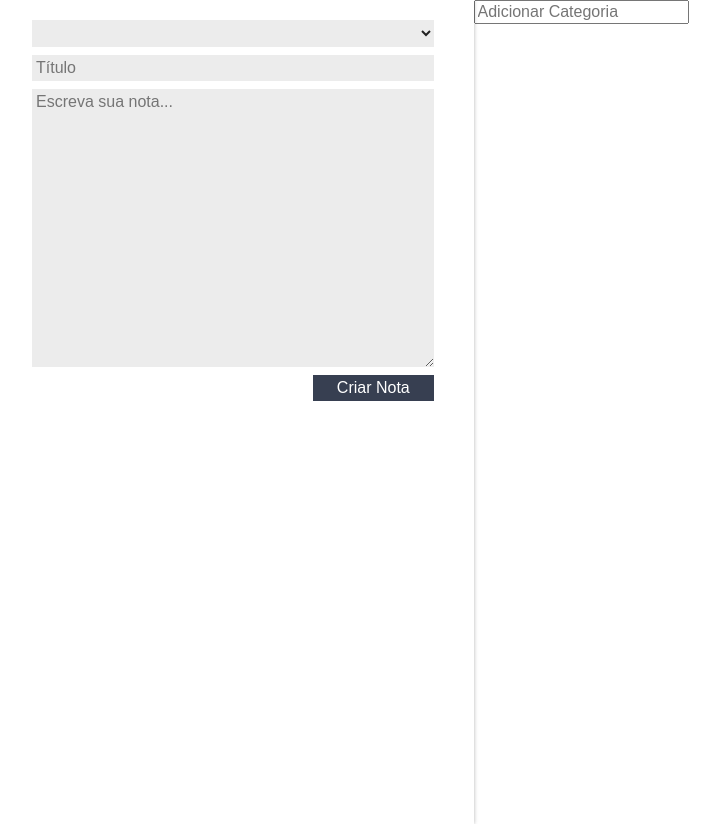
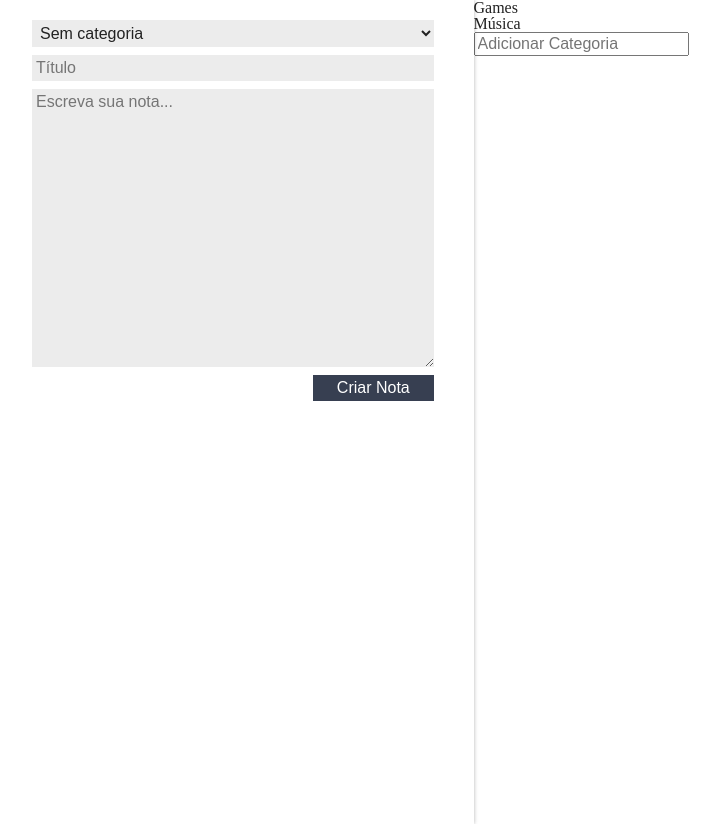
Before and after one commit to matheustakasaki/react-entendendo-como-a-biblioteca-funciona, a React (Create React App) app in the folder ceep/: page / in a window 1280 px wide. Shown: the whole page, without its empty margins (8-728 px from the left). Built offline with nearby package versions, Linux system fonts and the light colour scheme.

Commit message:
Adicionando marcação de categoria dentro do card

```diff
--- a/ceep/src/App.js
+++ b/ceep/src/App.js
@@ -13,12 +13,12 @@
     // Array de Notas salvo no state do App
     this.state = {
       notas: [],
-      categorias: []
+      categorias: ['Games', 'Música']
     }
   }
 
-  criarNota(titulo, texto) {
-    const novaNota = { titulo, texto }
+  criarNota(titulo, texto, categoria) {
+    const novaNota = { titulo, texto, categoria }
     const novoArrayNotas = [...this.state.notas, novaNota];
 
     const novoEstado = {
--- a/ceep/src/components/CardNota/index.jsx
+++ b/ceep/src/components/CardNota/index.jsx
@@ -18,6 +18,7 @@
                 </header>
                 <p className="card-nota_texto">{this.props.texto}</p>
                 <DeleteSVG onClick={this.apagar.bind(this)}/>
+                <h4>{this.props.categoria}</h4>
             </section>
         );
     }
--- a/ceep/src/components/FormularioCadastro/index.jsx
+++ b/ceep/src/components/FormularioCadastro/index.jsx
@@ -6,6 +6,7 @@
         super(props);
         this.titulo = "";
         this.texto = "";
+        this.categoria = "";
     }
 
     _handleMudancaTitulo(evento) {
@@ -17,11 +18,15 @@
         evento.stopPropagation();
         this.texto = evento.target.value;
     }
+    _handleMudancaCategoria(evento) {
+        evento.stopPropagation();
+        this.categoria = evento.target.value;
+    }
 
     _criarNota(evento) {
         evento.preventDefault();
         evento.stopPropagation();
-        this.props.criarNota(this.titulo, this.texto);
+        this.props.criarNota(this.titulo, this.texto, this.categoria);
 
     }
 
@@ -30,8 +35,9 @@
             <form className="form-cadastro"
                 onSubmit={this._criarNota.bind(this)}
             >
-                <select className='form-cadastro_input'>
-                    {this.props.categorias.map((categoria)=> {
+                <select onChange={this._handleMudancaCategoria.bind(this)} className='form-cadastro_input'>
+                    <option >Sem categoria</option>
+                    {this.props.categorias.map((categoria) => {
                         return <option>{categoria}</option>
                     })}
                 </select>
--- a/ceep/src/components/ListadeNotas/index.jsx
+++ b/ceep/src/components/ListadeNotas/index.jsx
@@ -9,7 +9,7 @@
                 {this.props.notas.map((nota, index) => {
                     return (
                         <li className="lista-notas_item" key={index}>
-                            <CardNota indice={index} apagarNota={this.props.apagarNota} titulo={nota.titulo} texto={nota.texto} />
+                            <CardNota categoria={nota.categoria} indice={index} apagarNota={this.props.apagarNota} titulo={nota.titulo} texto={nota.texto} />
                         </li>
                     );
                 })}
```
